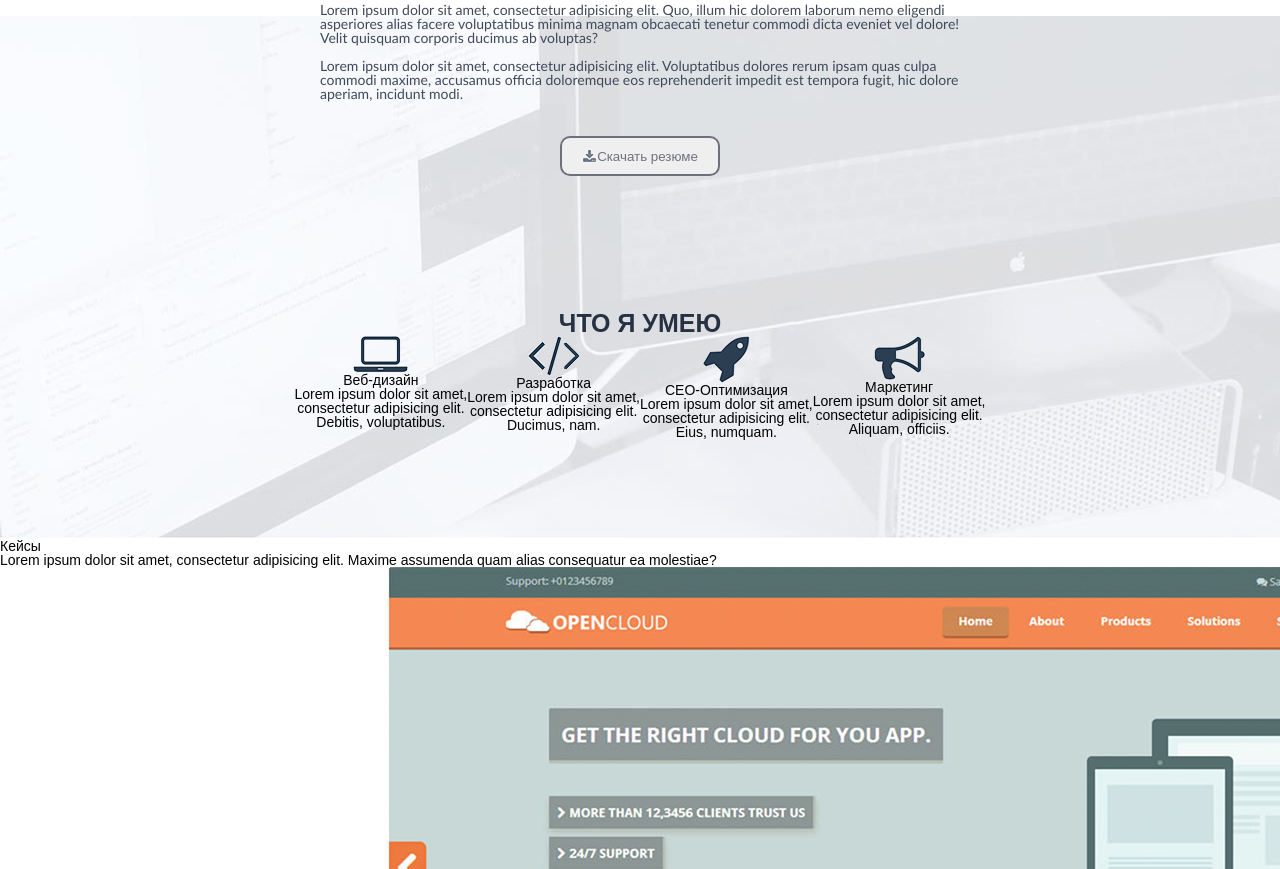
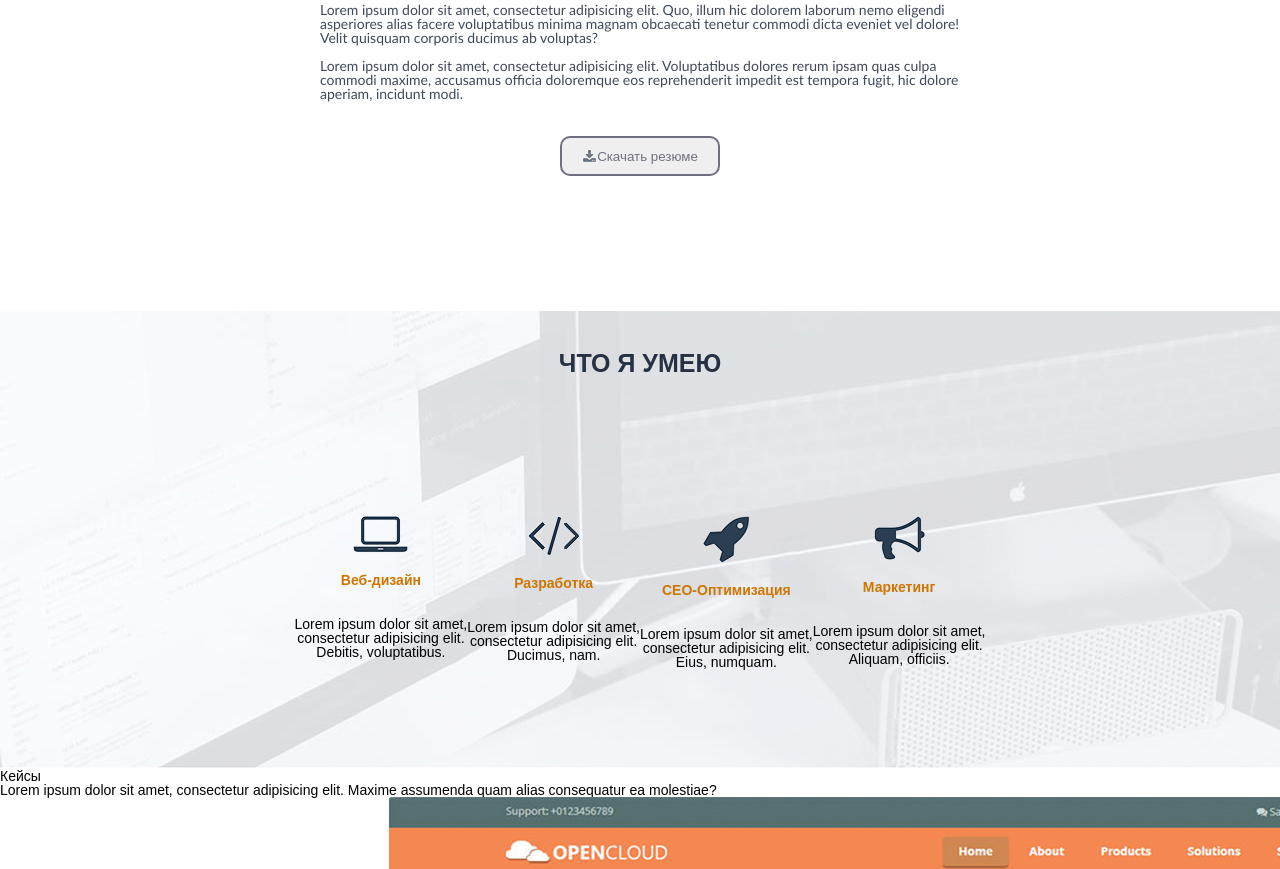
Before and after one commit to GustyCarnival38/GustyCarnival38.githab.io, a plain HTML site: page source/index.html in a window 1280 px wide. Shown: the part 1337-2206 px from the top of the page. Drawn offline with Linux system fonts and the light colour scheme.

Commit message:
Add files via upload

```diff
--- a/source/CSS/style.css
+++ b/source/CSS/style.css
@@ -59,7 +59,6 @@ nav{
 .inform{
     width: 100%;
     padding-bottom: 100px;
-    float: left;
     text-align: center;
     background: url(../img/%D0%A4%D0%BE%D0%BD%D0%BE%D0%B2%D1%8B%D0%B9%20%D1%81%D0%BB%D0%BE%D0%B9.png);
     }
@@ -109,7 +108,14 @@ nav{
     padding-top: 40px;
 }
 .functional{
+    margin-top: 140px;
     display: flex;
     justify-content: center;
     flex-wrap: wrap;
 }
+.functional p{
+    margin-bottom: 30px;
+    margin-top: 20px;
+    color: #cf7600;
+    font-weight: bold;
+}
```
